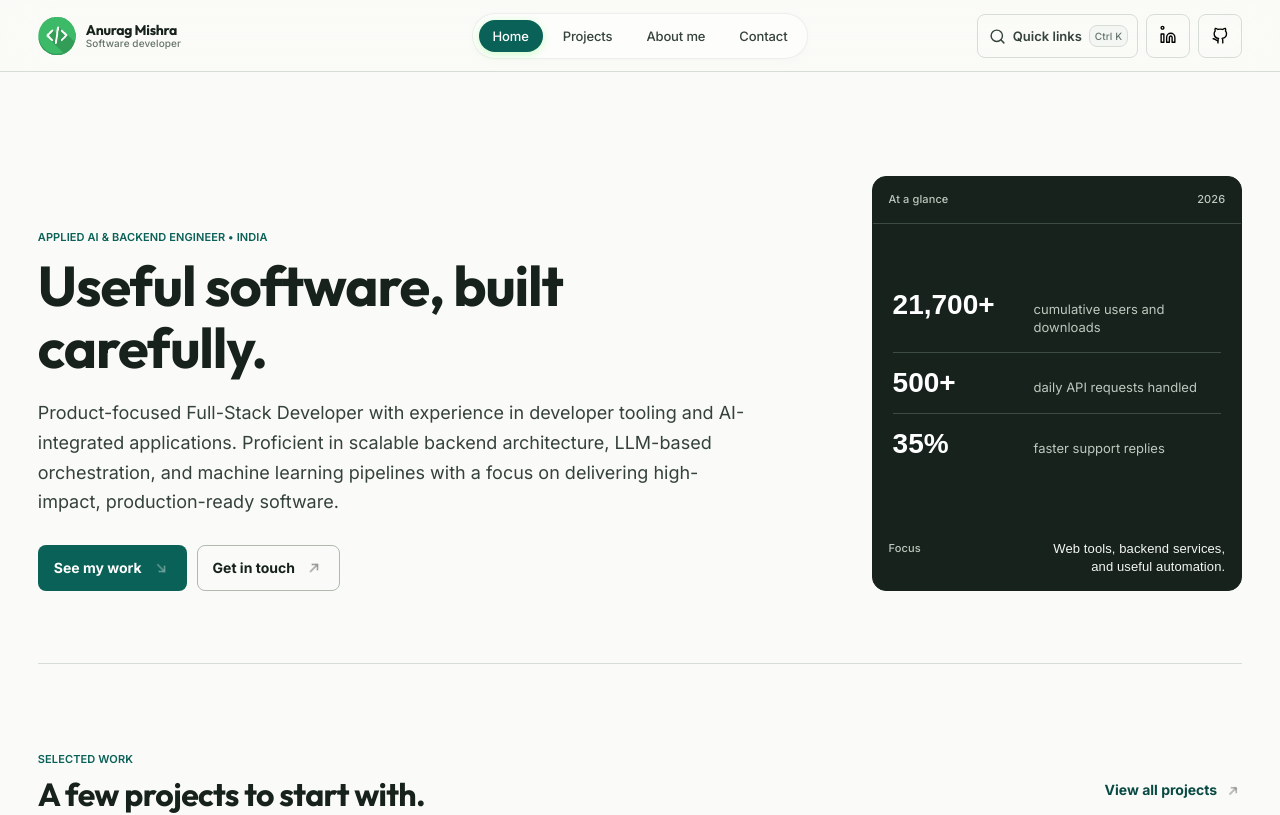
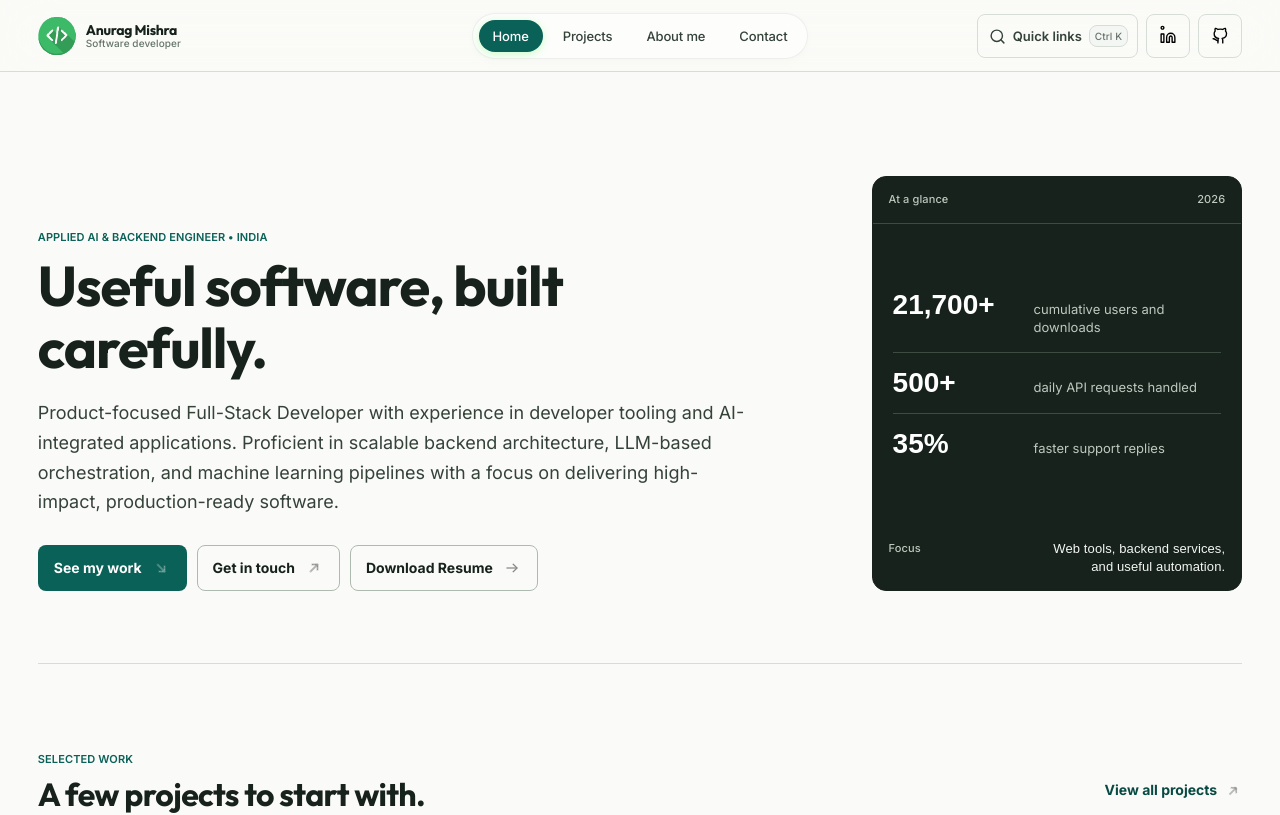
Before and after one commit to 4nur4gmishr4/TerminalPortfolio, a React (Vite) app: page / in a window 1280 px wide. Shown: the top 815 px of the page. Built offline with nearby package versions, Linux system fonts and the light colour scheme; the HTML template or start-up script is replaced by a standard one.

Commit message:
feat: add download resume button to home page

```diff
--- a/src/pages/Index.tsx
+++ b/src/pages/Index.tsx
@@ -43,13 +43,16 @@ const Index = () => {
             <TypingReveal text={headline} />
           </h1>
           <p className="home-hero__summary">{portfolioData.summary}</p>
-          <div className="page-actions">
+          <div className="page-actions" style={{ flexWrap: 'wrap' }}>
             <Link className="button button--primary" to="/work#featured-work">
               See my work <AnimatedIcon animationData={arrowDownAnimation} loop size={20} invertColors className="-rotate-45" />
             </Link>
             <Link className="button button--secondary" to="/contact#message">
               Get in touch <AnimatedIcon animationData={arrowUpAnimation} loop size={20} className="rotate-45" />
             </Link>
+            <a className="button button--secondary" href={portfolioData.contact.resume} download>
+              Download Resume <AnimatedIcon animationData={arrowUpAnimation} loop size={20} className="rotate-90" />
+            </a>
           </div>
         </div>
 
```
